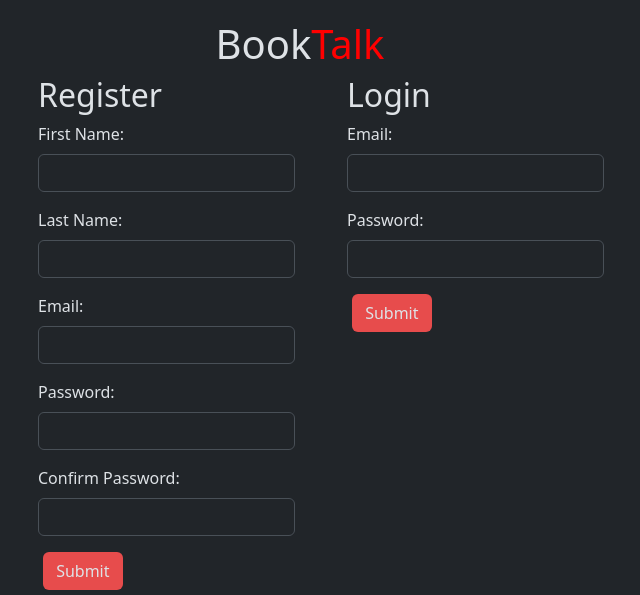
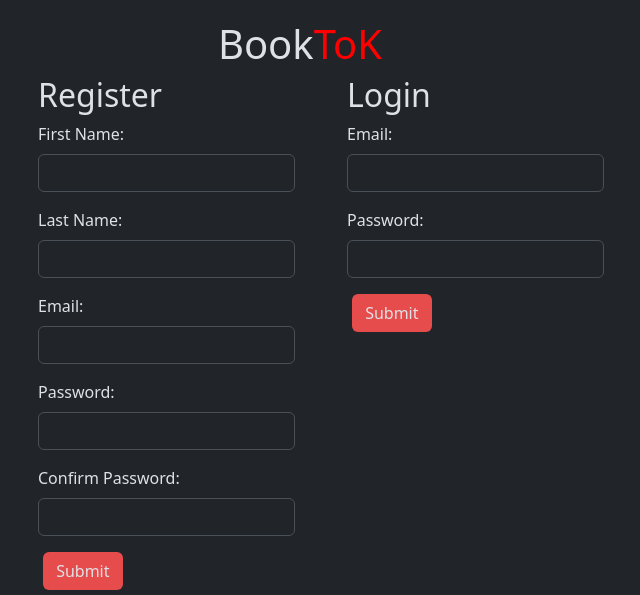
Before and after one commit to vtorisloan/CodingDojo-Group-4-FinalGroupProject, a Flask app: page / in a window 1280 px wide. Shown: the top 595 px of the page, without its empty margins (340-980 px from the left). Run offline with Flask 3, Linux system fonts and the light colour scheme.

Commit message:
Update index.html

```diff
--- a/BookTalk/flask_app/templates/index.html
+++ b/BookTalk/flask_app/templates/index.html
@@ -4,7 +4,7 @@
     <meta charset="UTF-8">
     <meta name="viewport" content="width=device-width, initial-scale=1.0">
     <link href="https://cdn.jsdelivr.net/npm/bootstrap@5.3.3/dist/css/bootstrap.min.css" rel="stylesheet" integrity="sha384-QWTKZyjpPEjISv5WaRU9OFeRpok6YctnYmDr5pNlyT2bRjXh0JMhjY6hW+ALEwIH" crossorigin="anonymous">
-    <title>BookTalk</title>
+    <title>BookToK</title>
 </head>
 <style>
      .orange {
@@ -12,7 +12,7 @@
  }
 </style>
 <body style="margin-top: 20px;">
-    <h1 style="display:flex; justify-content: center;">Book<span style="color:rgb(255, 0, 0);">Talk</span></h1>
+    <h1 style="display:flex; justify-content: center;">Book<span style="color:rgb(255, 0, 0);">ToK</span></h1>
     <div style="display: flex; justify-content: center; gap: 10px;">
     <ul>
         {% with messages = get_flashed_messages(category_filter=["register"]) %}
```
